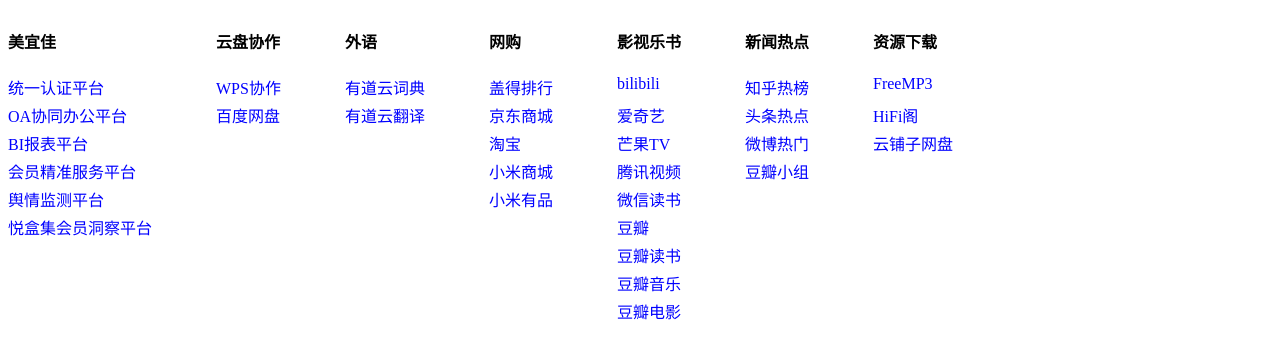
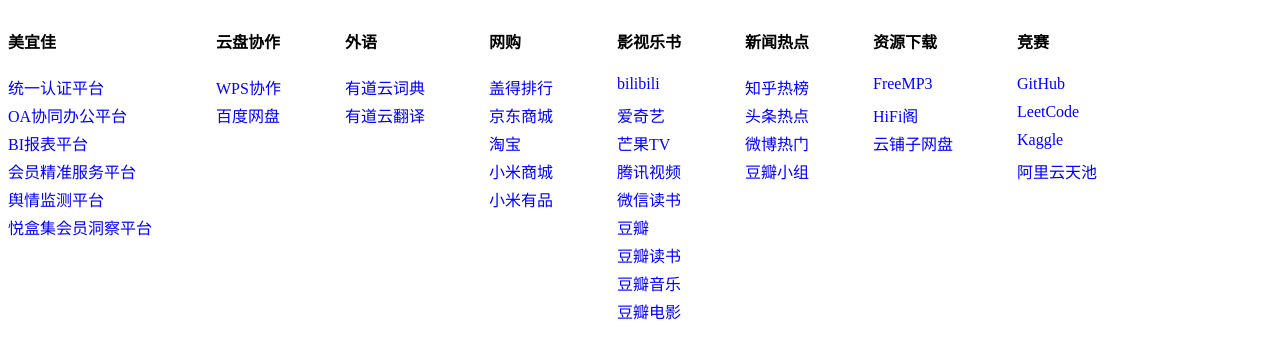
Before and after one commit to lizidoufu/lizidoufu.github.io, a plain HTML site: page index.html in a window 1280 px wide. Drawn offline with Linux system fonts and the light colour scheme.

Commit message:
Update index.html

```diff
--- a/index.html
+++ b/index.html
@@ -94,5 +94,14 @@
 </div>
 
 
+<div style="float:left;">&emsp;&emsp;&emsp;&emsp;</div>
+<div id="competition" style="float:left;">
+    <h4>竞赛</h4>
+    <a target="_blank" href="https://github.com/">GitHub</a><br>
+    <a target="_blank" href="https://leetcode-cn.com/">LeetCode</a><br>
+    <a target="_blank" href="https://www.kaggle.com/">Kaggle</a><br>
+    <a target="_blank" href="https://tianchi.aliyun.com/">阿里云天池</a><br>
+</div>
+
 </body>
 </html>
```
